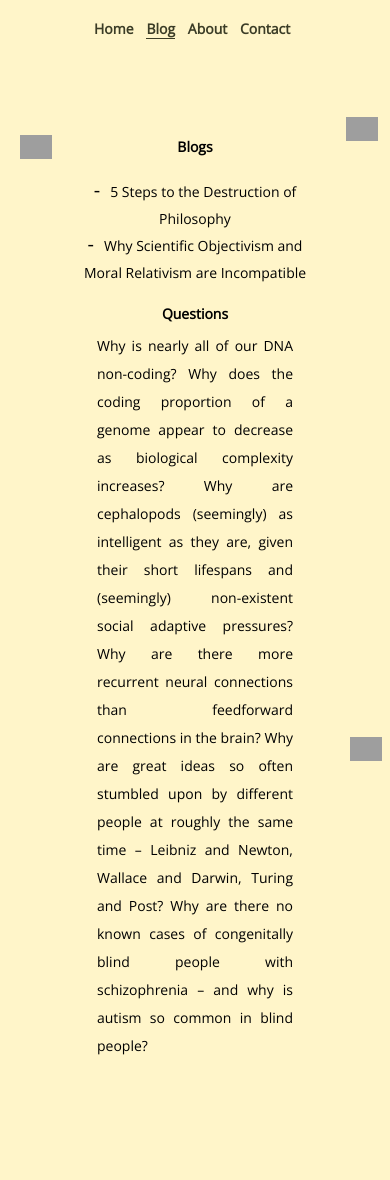
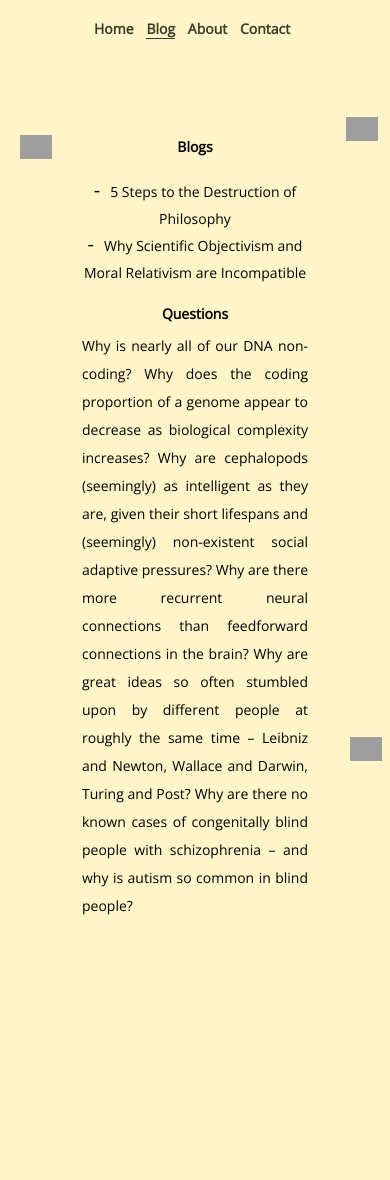
Before and after one commit to richardofarrell/richardofarrell.github.io, a Jekyll site: the page built from blog-list.md, in a window 390 px wide. Built offline with Jekyll 4.4.1, drawn with Linux system fonts in a browser that asks for light colours; after the commit the page ends 1040 px from its top, so only the background shows below that; grey boxes are pictures that could not be loaded.

Commit message:
Update default.html

```diff
--- a/_layouts/default.html
+++ b/_layouts/default.html
@@ -121,7 +121,7 @@
             }
 
             p {
-              margin: 0 clamp(25px, 30px, 40px) clamp(30px, 5vw + 10px, 100px); /* Updated margin for smaller devices */
+              margin: 0 clamp(10px, 15px, 20px) clamp(30px, 5vw + 10px, 100px); /* Updated margin for smaller devices */
             }
         }
 
```
